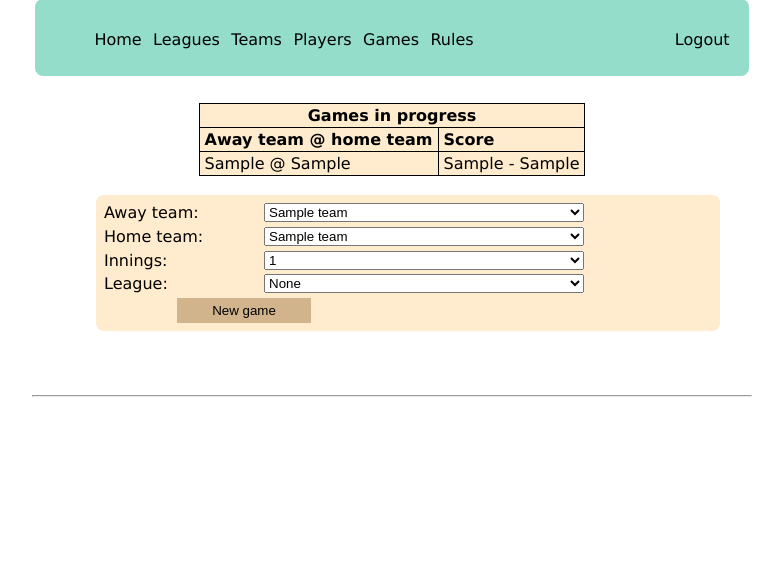
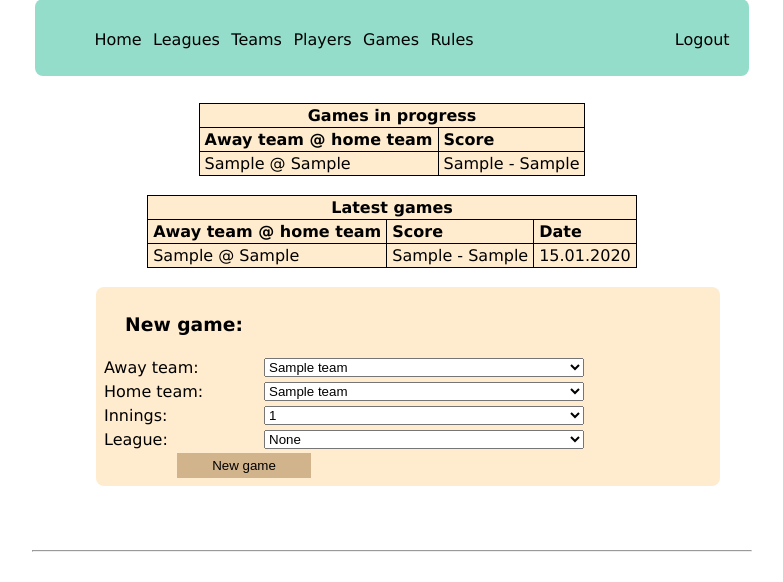
Before and after one commit to uN1K0Rn86/WiffleMaster, a Flask app: template templates/games.html in a window 1280 px wide. Shown: the part 164-746 px from the top of the page, without its empty margins (248-1031 px from the left). Run offline with Flask 3, Linux system fonts and the light colour scheme; the visitor is signed in with stand-in values (Sample User, id 1); the template is opened without the code that fills it: most values are stand-ins (such as "Sample title", 1, 10 or a date in 2020).

Commit message:
Changed games.html so that the in_progress table only shows if there are any games in progress. Added a function to games.py to retrieve the latest n games sorted by date. Added a table to games.html showing the 5 latest games.

```diff
--- a/routes.py
+++ b/routes.py
@@ -171,7 +171,9 @@ def go_games():
         all_teams = teams.show_teams()
         all_leagues = leagues.show_leagues()
         in_progress = games.games_in_progress()
-        return render_template("games.html", all_teams=all_teams, all_leagues=all_leagues, in_progress=in_progress)
+        latest = games.latest(5)
+        return render_template("games.html", all_teams=all_teams, all_leagues=all_leagues, in_progress=in_progress,
+                               latest=latest)
     if request.method == "POST":
         a_team_id = request.form["a_team"]
         h_team_id = request.form["h_team"]
--- a/templates/games.html
+++ b/templates/games.html
@@ -2,6 +2,7 @@
 {% block title %}Games{% endblock %}
 
 {% block content %}
+{% if in_progress %}
 <table class="score">
     <tr><td colspan="2" style="text-align: center;"><b>Games in progress</b></td></tr>
     <tr>
@@ -16,8 +17,27 @@
     {% endfor %}
 </table>
 <br>
+{% endif %}
+<table class="score">
+    <tr><td colspan="3" style="text-align: center;"><b>Latest games</b></td></tr>
+    <tr>
+        <td><b>Away team @ home team</b></td>
+        <td><b>Score</b></td>
+        <td><b>Date</b></td>
+    </tr>
+    {% for game in latest %}
+    <tr>
+        <td><a href="/games/{{ game.id }}">{{ game.a_team }} @ {{ game.h_team }}</a></td>
+        <td style="text-align: center;">{{ game.a_runs }} - {{ game.h_runs }}</td>
+        <td>{{ game.time.strftime("%d.%m.%Y") }}</td>
+    </tr>
+    {% endfor %}
+</table>
+<br>
 {% if session.user_id %}
 <form id="players" action="/games" method="POST">
+    <h3 style="text-align: center;">New game:</h3>
+    <br>
     <label for="a_team">Away team: </label>
     <select name="a_team">
         {% for team in all_teams %}
```
Also changed, not shown: games.py (+20 -0 lines).
